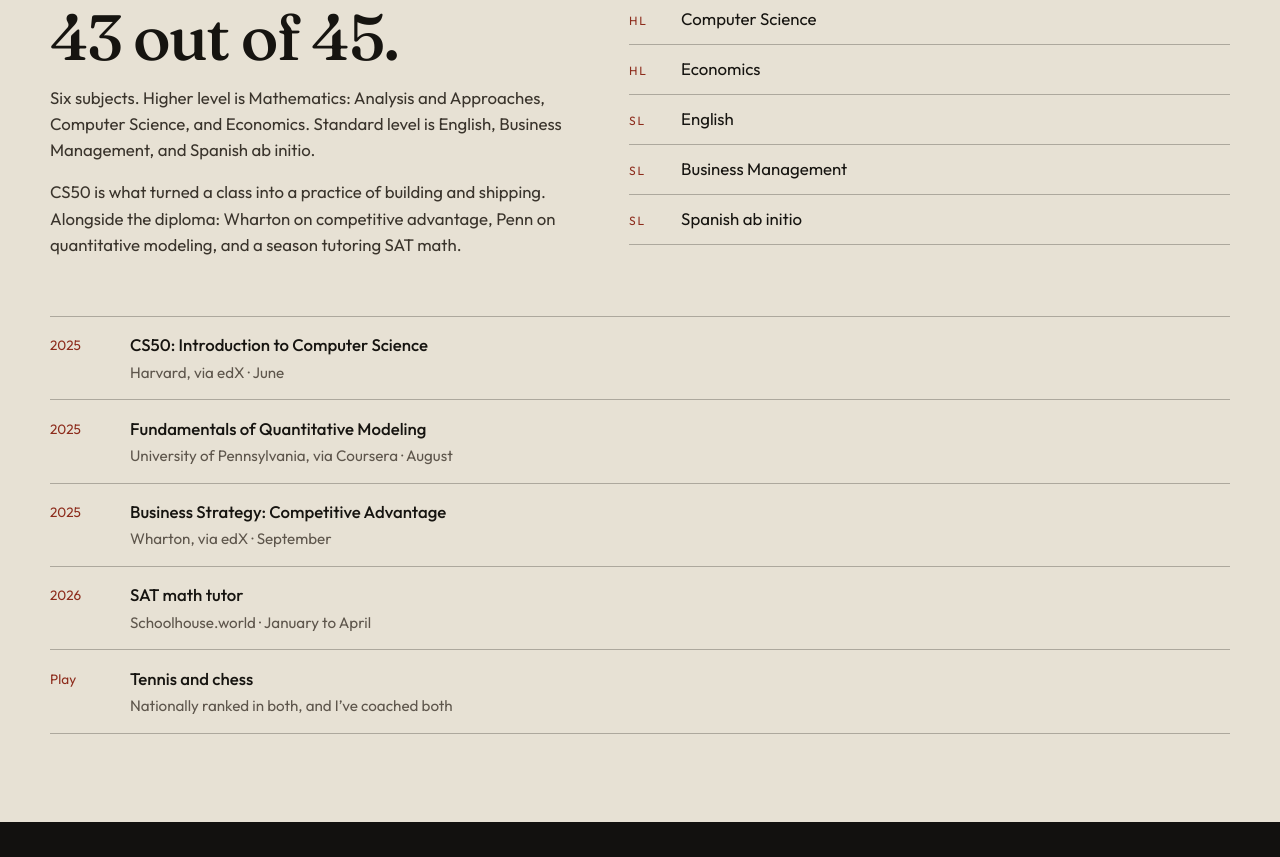
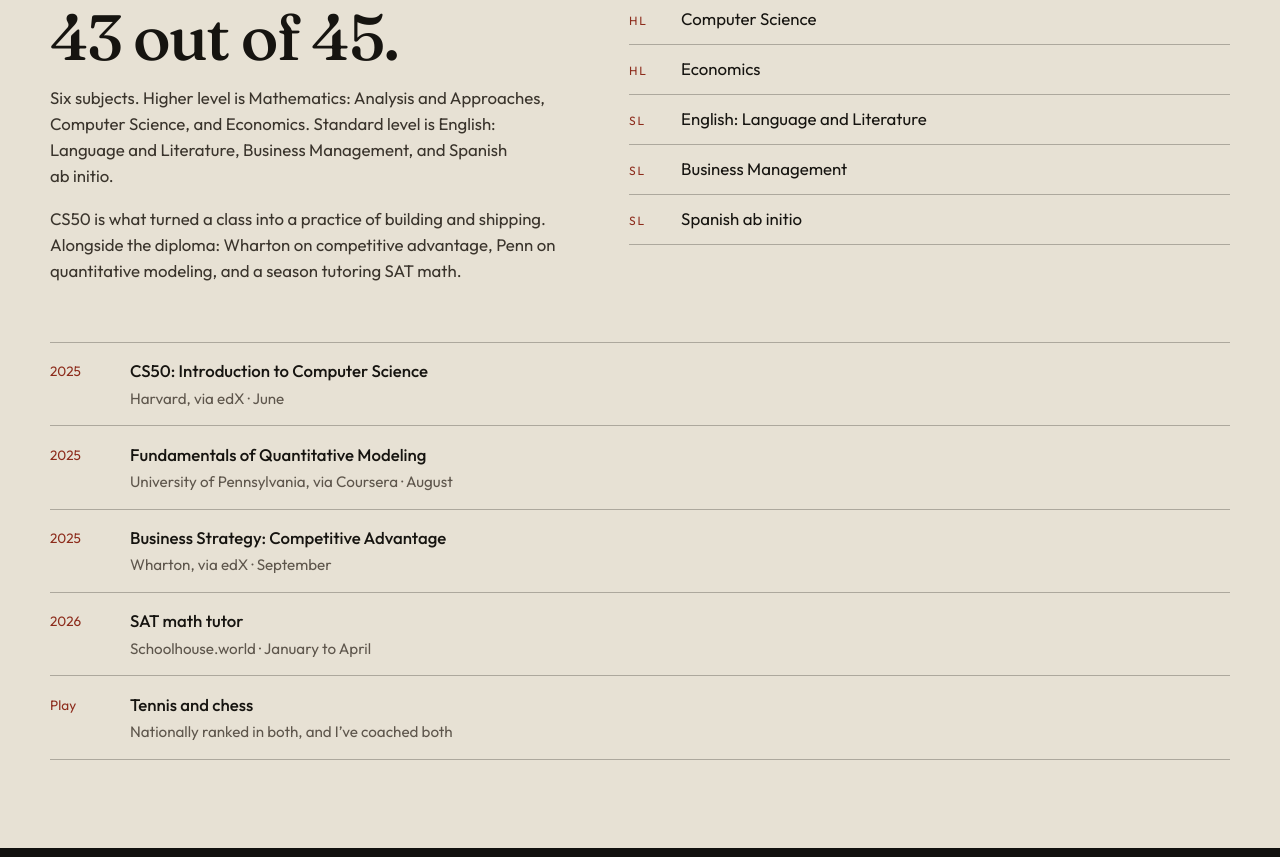
Before and after one commit to Manolisgeo/personal-website, a plain HTML site: page index.html in a window 1280 px wide. Shown: the part 6510-7367 px from the top of the page. Drawn offline with Linux system fonts and the light colour scheme.

Commit message:
Name the English course as Language and Literature.
Co-authored-by: Cursor <cursoragent@cursor.com>

```diff
--- a/index.html
+++ b/index.html
@@ -290,7 +290,7 @@
         <div>
           <p class="index">04 — Study</p>
           <h2>IB at ACS Athens. Predicted 43 out of 45.</h2>
-          <p>Six subjects. Higher level is Mathematics: Analysis and Approaches, Computer Science, and Economics. Standard level is English, Business Management, and Spanish ab initio.</p>
+          <p>Six subjects. Higher level is Mathematics: Analysis and Approaches, Computer Science, and Economics. Standard level is English: Language and Literature, Business Management, and Spanish ab initio.</p>
           <p>CS50 is what turned a class into a practice of building and shipping. Alongside the diploma: Wharton on competitive advantage, Penn on quantitative modeling, and a season tutoring SAT math.</p>
         </div>
         <div>
@@ -299,7 +299,7 @@
             <li><span>HL</span> Mathematics: Analysis and Approaches</li>
             <li><span>HL</span> Computer Science</li>
             <li><span>HL</span> Economics</li>
-            <li><span>SL</span> English</li>
+            <li><span>SL</span> English: Language and Literature</li>
             <li><span>SL</span> Business Management</li>
             <li><span>SL</span> Spanish ab initio</li>
           </ul>
```
